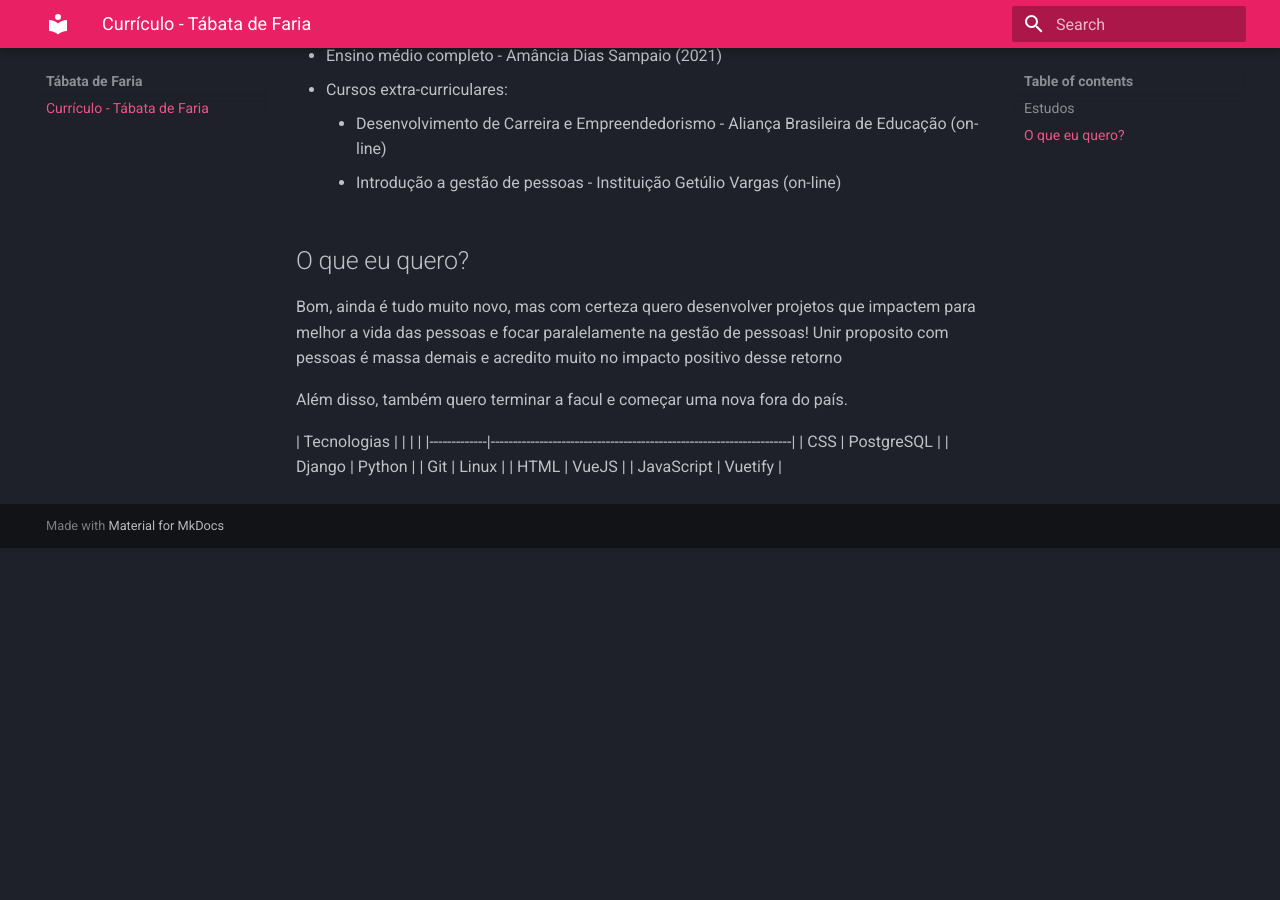
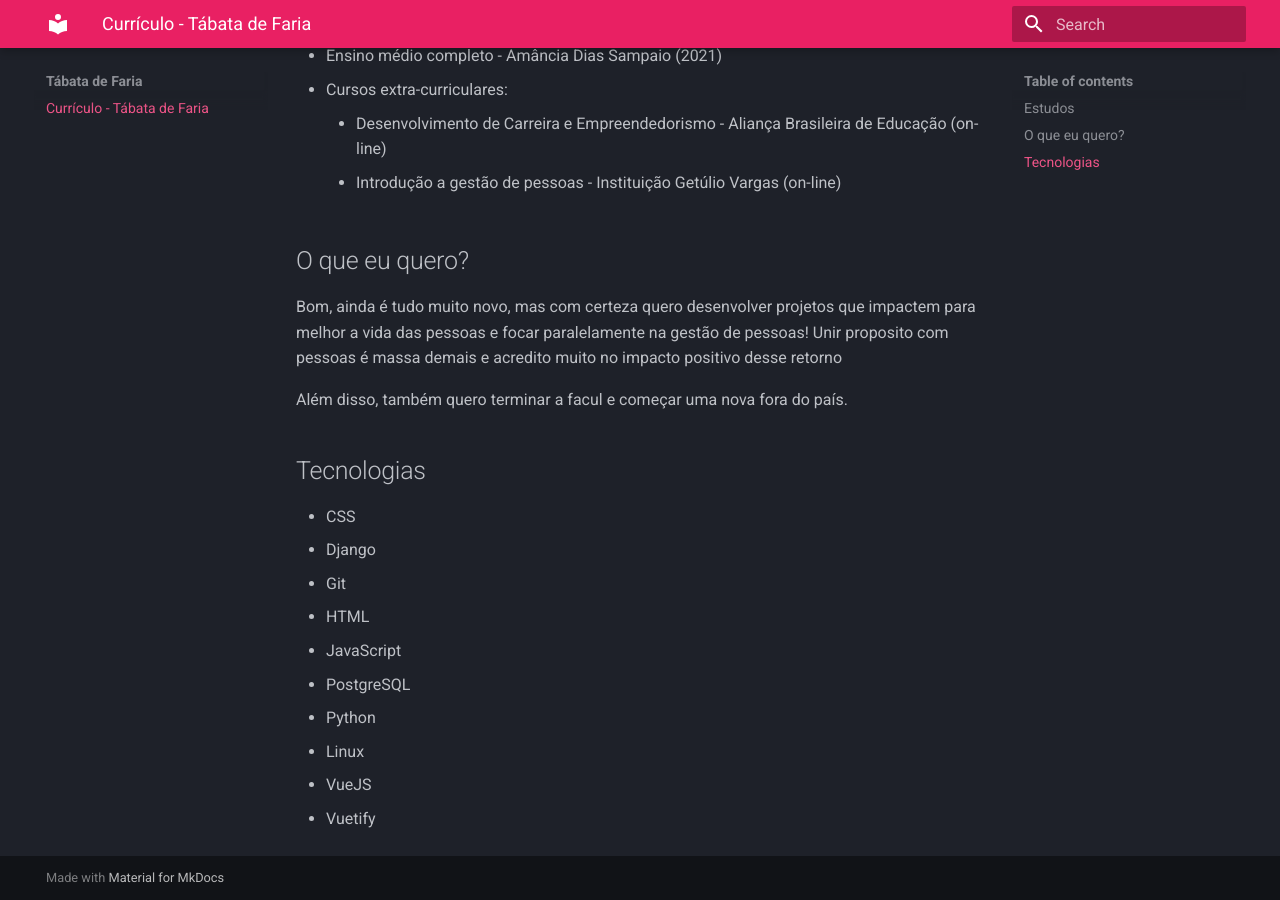
Before and after one commit to tabataf/curriculo, an MkDocs documentation site: the page built from docs/index.md, in a window 1280 px wide and 900 px high, scrolled down 648 px. Built offline with MkDocs 1.6.1 and Material for MkDocs 9.7.7, drawn with Linux system fonts in a browser that asks for light colours; before the commit the page ends 1196 px from its top, so only the background shows below that.

Commit message:
voltando tecnologias

```diff
--- a/docs/index.md
+++ b/docs/index.md
@@ -26,11 +26,14 @@ Antes de ser uma camponesa-codadora eu já tive algumas outras experiências no
 Bom, ainda é tudo muito novo, mas com certeza quero desenvolver projetos que impactem para melhor a vida das pessoas e focar paralelamente na gestão de pessoas! Unir proposito com pessoas é massa demais e acredito muito no impacto positivo desse retorno
 
 Além disso, também quero terminar a facul e começar uma nova fora do país.
-
-| Tecnologias              |              |                 |                      |
-|-------------|--------------------------------------------------------------------|
-| CSS         | PostgreSQL |
-| Django      | Python     |
-| Git         | Linux      |
-| HTML        | VueJS      |
-| JavaScript  | Vuetify    |
+## Tecnologias
+* CSS
+* Django
+* Git
+* HTML
+* JavaScript
+* PostgreSQL
+* Python
+* Linux
+* VueJS
+* Vuetify
```
